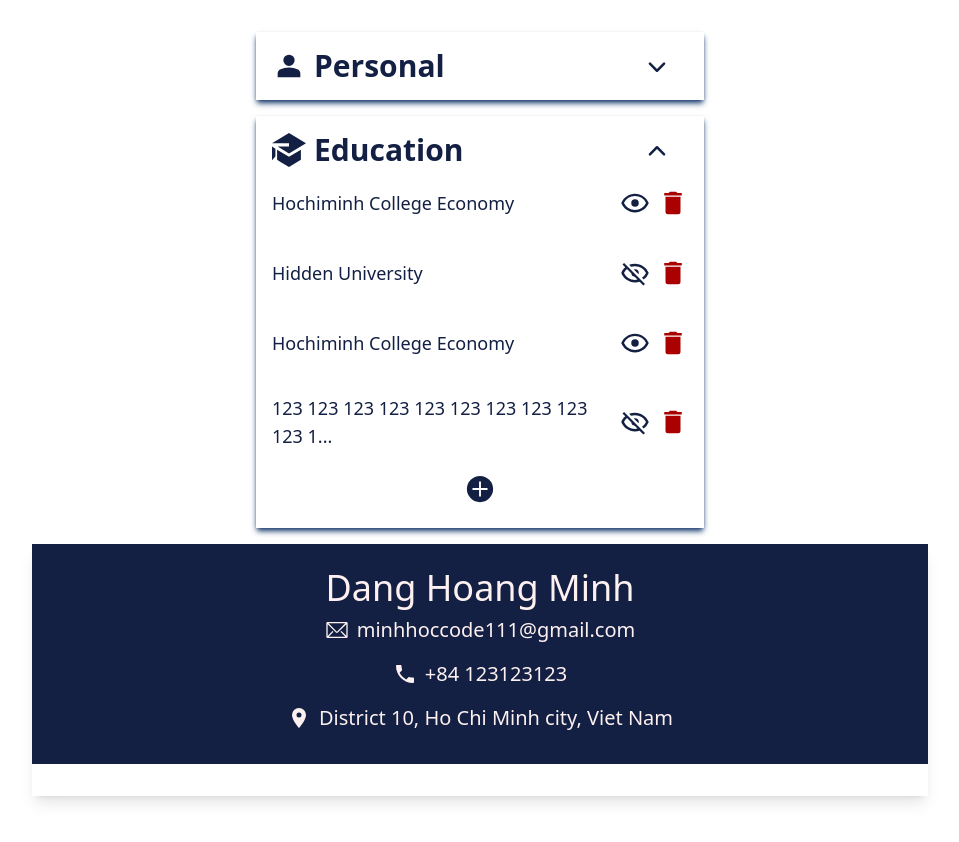
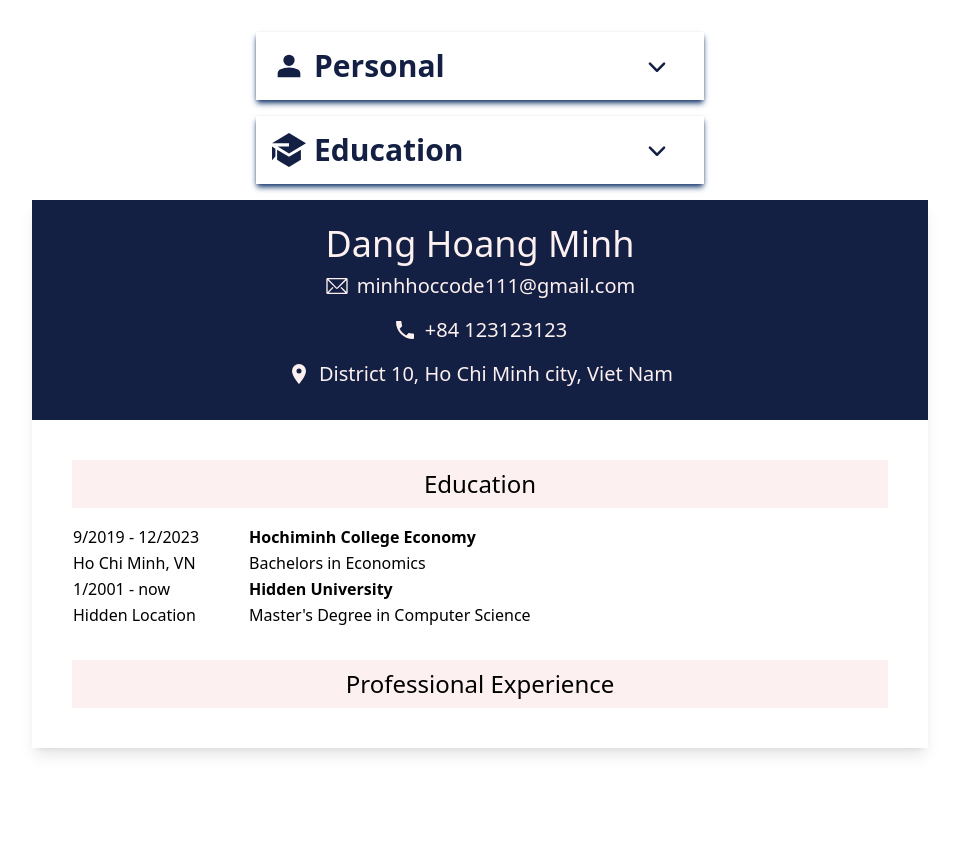
Before and after one commit to minhhoccode111/cv-application-top, a React (Vite) app: page / in a window 1280 px wide. Shown: the top 842 px of the page, without its empty margins (160-1119 px from the left). Built offline with nearby package versions, Linux system fonts and the light colour scheme.

Commit message:
Finish display education section

```diff
--- a/src/App.jsx
+++ b/src/App.jsx
@@ -16,7 +16,7 @@ const Input = ({ label, inputType = 'text', infoType, inputOnChangeCb, value, pl
         onChange={(e) => inputOnChangeCb(infoType, e.target.value)}
         value={value}
         type={inputType}
-        className="px-3 focus:shadow-lg bg-light focus:bg-transparent font-light py-1 rounded-lg outline-none border border-transparent focus:border-dark"
+        className="px-3 focus:shadow-lg bg-light focus:bg-white font-light py-1 rounded-lg outline-none border border-transparent focus:border-dark"
         required
       />
     </label>
@@ -37,7 +37,7 @@ const ToggleButton = ({ buttonOnClickCb, isOpen, iconType = 'arrow' }) => {
     );
   }
 };
-const Display = ({ name, email, phone, address }) => {
+const Display = ({ name, email, phone, address, educationItems }) => {
   return (
     <section className="my-4 mx-auto max-w-4xl shadow-lg">
       {/* header in display section is based on personal's info */}
@@ -56,8 +56,39 @@ const Display = ({ name, email, phone, address }) => {
           {address}
         </h2>
       </header>
-      {/*  */}
-      <div className={'p-4'}></div>
+      <article className={'pt-8 px-8 pb-2'}>
+        <header className="bg-light m-2">
+          <h2 className="text-center text-2xl p-2">Education</h2>
+        </header>
+        <div className="p-2">
+          {educationItems.map((item) => {
+            if (item.isHidden) return null;
+            return (
+              <table key={item.id} className="p-2">
+                <tbody className="">
+                  <tr>
+                    <td className="w-44">
+                      {item.startDate} - {item.endDate}
+                    </td>
+                    <td>
+                      <strong>{item.school}</strong>
+                    </td>
+                  </tr>
+                  <tr>
+                    <td>{item.location}</td>
+                    <td>{item.degree}</td>
+                  </tr>
+                </tbody>
+              </table>
+            );
+          })}
+        </div>
+      </article>
+      <article className={'pt-2 pb-8 px-8'}>
+        <header className="bg-light m-2">
+          <h2 className="text-center text-2xl p-2">Professional Experience</h2>
+        </header>
+      </article>
     </section>
   );
 };
@@ -168,7 +199,7 @@ const Education = ({
 };
 export const App = () => {
   // state to store and change which section is opened
-  const [currentOpenSection, setCurrentOpenSection] = useState('education');
+  const [currentOpenSection, setCurrentOpenSection] = useState('null');
   const updateCurrentOpenSection = (newCurrentOpen) => (newCurrentOpen === currentOpenSection ? setCurrentOpenSection(null) : setCurrentOpenSection(newCurrentOpen));
 
   // state to store and change personal section's values
@@ -188,38 +219,29 @@ export const App = () => {
   // add item to education items list on form submit and delete when click button on displayed item
   const [educationItems, setEducationItems] = useState([
     {
-      degree: 'Bachelor',
+      degree: 'Bachelors in Economics',
       isHidden: false,
-      endDate: 'Dec 2023',
-      startDate: 'Sep 2019',
-      location: 'Ho Chi Minh, Viet Nam',
+      endDate: '12/2023',
+      startDate: '9/2019',
+      location: 'Ho Chi Minh, VN',
       school: 'Hochiminh College Economy',
       id: uuid(),
     },
     {
-      degree: 'Hidden Degree',
-      isHidden: true,
-      endDate: 'Hidden end date',
-      startDate: 'Hidden start date',
+      degree: `Master's Degree in Computer Science`,
+      isHidden: false,
+      endDate: 'now',
+      startDate: '1/2001',
       location: 'Hidden Location',
       school: 'Hidden University',
       id: uuid(),
     },
     {
-      degree: 'Bachelor',
-      isHidden: false,
-      endDate: 'Dec 2023',
-      startDate: 'Sep 2019',
-      location: 'Ho Chi Minh, Viet Nam',
-      school: 'Hochiminh College Economy',
-      id: uuid(),
-    },
-    {
-      degree: 'Hidden Degree',
+      degree: `Master's Degree in Math`,
       isHidden: true,
-      endDate: 'Hidden end date',
-      startDate: 'Hidden start date',
-      location: 'Hidden Location',
+      endDate: 'Unknown',
+      startDate: 'Unknown',
+      location: 'Unknown Location',
       school: '123 123 123 123 123 123 123 123 123 123 123 ',
       id: uuid(),
     },
@@ -244,17 +266,17 @@ export const App = () => {
     <main id="wrapper" className="min-h-screen">
       <Personal {...personalInfo} inputOnChangeCb={updatePersonalInfoOnInputChange} currentOpenSection={currentOpenSection} toggleOpenThisSection={() => updateCurrentOpenSection('personal')} />
       <Education
+        educationItems={educationItems}
         currentOpenSection={currentOpenSection}
+        formOnSubmitCb={formOnSubmitCbInEducation}
+        deleteEducationItem={deleteEducationItemInEducation}
+        valueOfInputsInForm={valueOfInputsInFormInEducation}
+        resetValueOfInputsInForm={resetValueOfInputsInFormInEducation}
+        updateValueOfInputsInForm={updateValueOfInputsInFormInEducation}
+        toggleHiddenEducationItem={toggleHiddenEducationItemInEducation}
         toggleOpenThisSection={() => updateCurrentOpenSection('education')}
-        valueOfInputsInForm={valueOfInputsInFormInEducation}
-        updateValueOfInputsInForm={updateValueOfInputsInFormInEducation}
-        resetValueOfInputsInForm={resetValueOfInputsInFormInEducation}
-        educationItems={educationItems}
-        formOnSubmitCb={formOnSubmitCbInEducation}
-        toggleHiddenEducationItem={toggleHiddenEducationItemInEducation}
-        deleteEducationItem={deleteEducationItemInEducation}
       />
-      <Display {...personalInfo} />
+      <Display {...personalInfo} educationItems={educationItems} />
     </main>
   );
 };
```
